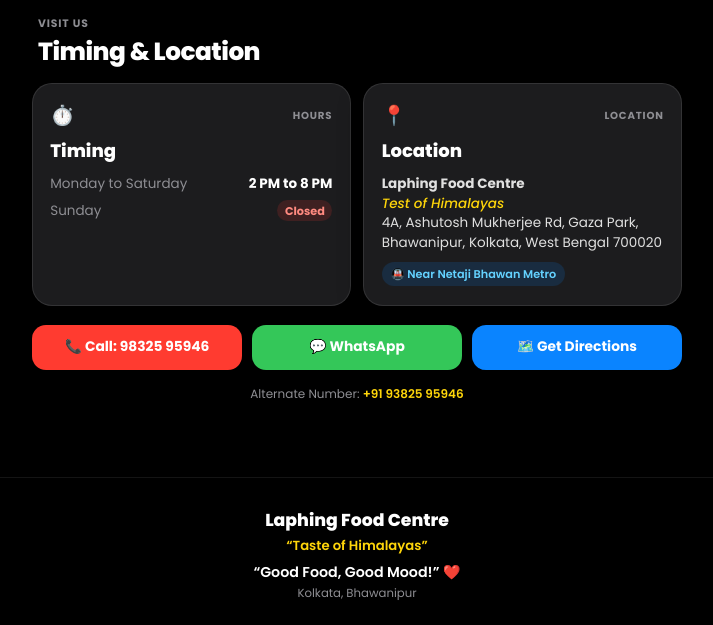
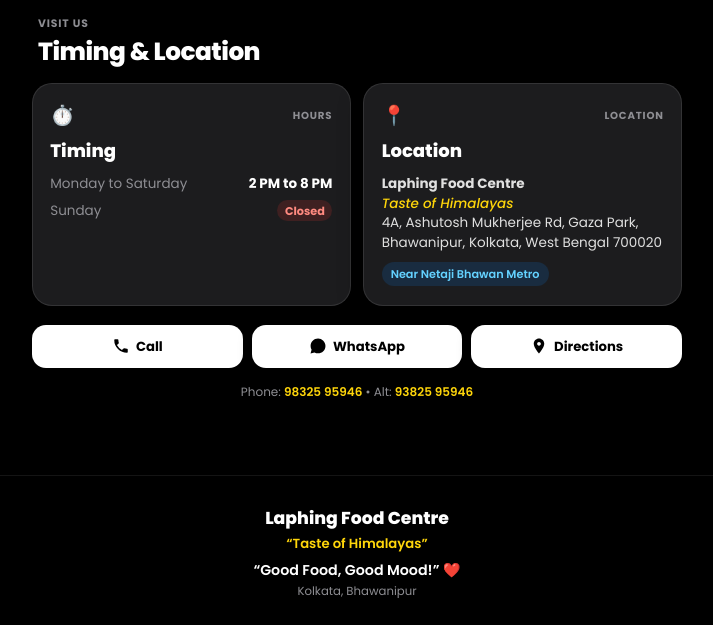
Before and after one commit to adiii0209/Laphing, a plain HTML site: page Website/index.html in a window 1280 px wide. Shown: the part 2100-2725 px from the top of the page, without its empty margins (283-996 px from the left). Drawn offline with Linux system fonts and the light colour scheme.

Commit message:
Update bottom action buttons to sleek white iOS dock in one row, and mention nearest metro station in hero

```diff
--- a/Website/index.html
+++ b/Website/index.html
@@ -61,7 +61,9 @@
 
       <div class="hero-loc-chip">
         <span class="loc-pin">📍</span>
-        <span>KOLKATA, BHAWANIPUR</span>
+        <span>BHAWANIPUR, KOLKATA</span>
+        <span class="loc-sep">•</span>
+        <span class="loc-metro">🚇 Near Netaji Bhawan Metro</span>
       </div>
 
       <div class="hero-brand-group">
@@ -519,30 +521,41 @@
           <h3 class="card-headline">Location</h3>
           <p class="address-text">
             <strong>Laphing Food Centre</strong><br>
-            <em>Test of Himalayas</em><br>
+            <em>Taste of Himalayas</em><br>
             4A, Ashutosh Mukherjee Rd, Gaza Park,<br>
             Bhawanipur, Kolkata, West Bengal 700020
           </p>
-          <span class="metro-landmark">🚇 Near Netaji Bhawan Metro</span>
+          <span class="metro-landmark">Near Netaji Bhawan Metro</span>
         </div>
 
       </div>
 
-      <!-- Quick Action Buttons -->
-      <div class="bottom-actions-row">
-        <a href="tel:+919832595946" class="btn-action btn-phone">
-          📞 Call: 98325 95946
+      <!-- Professional iOS Action Dock (All 3 side-by-side in one line) -->
+      <div class="ios-action-dock">
+        <a href="tel:+919832595946" class="dock-btn dock-btn-call">
+          <svg class="dock-icon" viewBox="0 0 24 24" width="18" height="18" fill="currentColor">
+            <path d="M6.62 10.79a15.053 15.053 0 006.59 6.59l2.2-2.2a1 1 0 011.01-.24c1.12.37 2.33.57 3.58.57a1 1 0 011 1V20a1 1 0 01-1 1A17 17 0 013 4a1 1 0 011-1h3.5a1 1 0 011 1c0 1.25.2 2.45.57 3.57a1 1 0 01-.25 1.02l-2.2 2.2z"/>
+          </svg>
+          <span class="dock-text">Call</span>
         </a>
-        <a href="https://wa.me/919832595946?text=Hi%20Laphing%20Food%20Centre,%20I%20would%20like%20to%20order" target="_blank" rel="noopener noreferrer" class="btn-action btn-wa">
-          💬 WhatsApp
+
+        <a href="https://wa.me/919832595946?text=Hi%20Laphing%20Food%20Centre,%20I%20would%20like%20to%20order" target="_blank" rel="noopener noreferrer" class="dock-btn dock-btn-wa">
+          <svg class="dock-icon" viewBox="0 0 24 24" width="18" height="18" fill="currentColor">
+            <path d="M12.04 2c-5.46 0-9.91 4.45-9.91 9.91 0 1.75.46 3.45 1.32 4.95L2.05 22l5.25-1.38c1.45.79 3.08 1.21 4.74 1.21 5.46 0 9.91-4.45 9.91-9.91 0-2.65-1.03-5.14-2.9-7.01A9.816 9.816 0 0012.04 2z"/>
+          </svg>
+          <span class="dock-text">WhatsApp</span>
         </a>
-        <a href="https://maps.google.com/?q=4A,+Ashutosh+Mukherjee+Rd,+Gaza+Park,+Bhowanipore,+Kolkata,+West+Bengal+700020" target="_blank" rel="noopener noreferrer" class="btn-action btn-directions">
-          🗺️ Get Directions
+
+        <a href="https://maps.google.com/?q=4A,+Ashutosh+Mukherjee+Rd,+Gaza+Park,+Bhowanipore,+Kolkata,+West+Bengal+700020" target="_blank" rel="noopener noreferrer" class="dock-btn dock-btn-dir">
+          <svg class="dock-icon" viewBox="0 0 24 24" width="18" height="18" fill="currentColor">
+            <path d="M12 2C8.13 2 5 5.13 5 9c0 5.25 7 13 7 13s7-7.75 7-13c0-3.87-3.13-7-7-7zm0 9.5c-1.38 0-2.5-1.12-2.5-2.5s1.12-2.5 2.5-2.5 2.5 1.12 2.5 2.5-1.12 2.5-2.5 2.5z"/>
+          </svg>
+          <span class="dock-text">Directions</span>
         </a>
       </div>
 
       <p class="alt-contact-note">
-        Alternate Number: <a href="tel:+919382595946">+91 93825 95946</a>
+        Phone: <a href="tel:+919832595946">98325 95946</a> • Alt: <a href="tel:+919382595946">93825 95946</a>
       </p>
 
     </section>
--- a/Website/styles.css
+++ b/Website/styles.css
@@ -1023,44 +1023,55 @@
   border-radius: var(--radius-pill);
 }
 
-/* Quick Action Buttons */
-.bottom-actions-row {
+/* Professional iOS Action Dock (All 3 in one sleek horizontal row) */
+.ios-action-dock {
   display: flex;
-  flex-direction: column;
-  gap: 0.65rem;
+  flex-direction: row;
+  align-items: center;
+  justify-content: space-between;
+  gap: 0.6rem;
   margin-bottom: 1rem;
+  width: 100%;
 }
 
-.btn-action {
+.dock-btn {
+  flex: 1;
   display: flex;
   align-items: center;
   justify-content: center;
-  padding: 0.85rem 1.15rem;
+  gap: 0.4rem;
+  padding: 0.85rem 0.5rem;
   border-radius: var(--radius-btn);
-  font-size: 0.92rem;
+  font-size: 0.88rem;
   font-weight: 700;
-  box-shadow: 0 4px 12px rgba(0, 0, 0, 0.3);
-  transition: transform 0.15s ease;
+  background: #FFFFFF;
+  color: #000000;
+  border: none;
+  transition: transform 0.15s ease, background 0.15s ease, opacity 0.15s ease;
+  box-shadow: 0 4px 14px rgba(0, 0, 0, 0.4);
+  white-space: nowrap;
 }
 
-.btn-action:active {
-  transform: scale(0.97);
+.dock-btn:hover {
+  background: #F2F2F7;
 }
 
-.btn-phone {
-  background: var(--ios-red);
-  color: #FFFFFF;
+.dock-btn:active {
+  transform: scale(0.96);
+  background: #E5E5EA;
 }
 
-.btn-wa {
-  background: #34C759;
-  color: #FFFFFF;
+.dock-icon {
+  flex-shrink: 0;
+  fill: #000000;
 }
 
-.btn-directions {
-  background: var(--ios-blue);
-  color: #FFFFFF;
+.dock-text {
+  line-height: 1;
+  color: #000000;
 }
+
+
 
 .alt-contact-note {
   font-size: 0.8rem;
--- a/styles.css
+++ b/styles.css
@@ -1023,44 +1023,55 @@
   border-radius: var(--radius-pill);
 }
 
-/* Quick Action Buttons */
-.bottom-actions-row {
+/* Professional iOS Action Dock (All 3 in one sleek horizontal row) */
+.ios-action-dock {
   display: flex;
-  flex-direction: column;
-  gap: 0.65rem;
+  flex-direction: row;
+  align-items: center;
+  justify-content: space-between;
+  gap: 0.6rem;
   margin-bottom: 1rem;
+  width: 100%;
 }
 
-.btn-action {
+.dock-btn {
+  flex: 1;
   display: flex;
   align-items: center;
   justify-content: center;
-  padding: 0.85rem 1.15rem;
+  gap: 0.4rem;
+  padding: 0.85rem 0.5rem;
   border-radius: var(--radius-btn);
-  font-size: 0.92rem;
+  font-size: 0.88rem;
   font-weight: 700;
-  box-shadow: 0 4px 12px rgba(0, 0, 0, 0.3);
-  transition: transform 0.15s ease;
+  background: #FFFFFF;
+  color: #000000;
+  border: none;
+  transition: transform 0.15s ease, background 0.15s ease, opacity 0.15s ease;
+  box-shadow: 0 4px 14px rgba(0, 0, 0, 0.4);
+  white-space: nowrap;
 }
 
-.btn-action:active {
-  transform: scale(0.97);
+.dock-btn:hover {
+  background: #F2F2F7;
 }
 
-.btn-phone {
-  background: var(--ios-red);
-  color: #FFFFFF;
+.dock-btn:active {
+  transform: scale(0.96);
+  background: #E5E5EA;
 }
 
-.btn-wa {
-  background: #34C759;
-  color: #FFFFFF;
+.dock-icon {
+  flex-shrink: 0;
+  fill: #000000;
 }
 
-.btn-directions {
-  background: var(--ios-blue);
-  color: #FFFFFF;
+.dock-text {
+  line-height: 1;
+  color: #000000;
 }
+
+
 
 .alt-contact-note {
   font-size: 0.8rem;
```
Also changed, not shown: index.html (+25 -12 lines).
